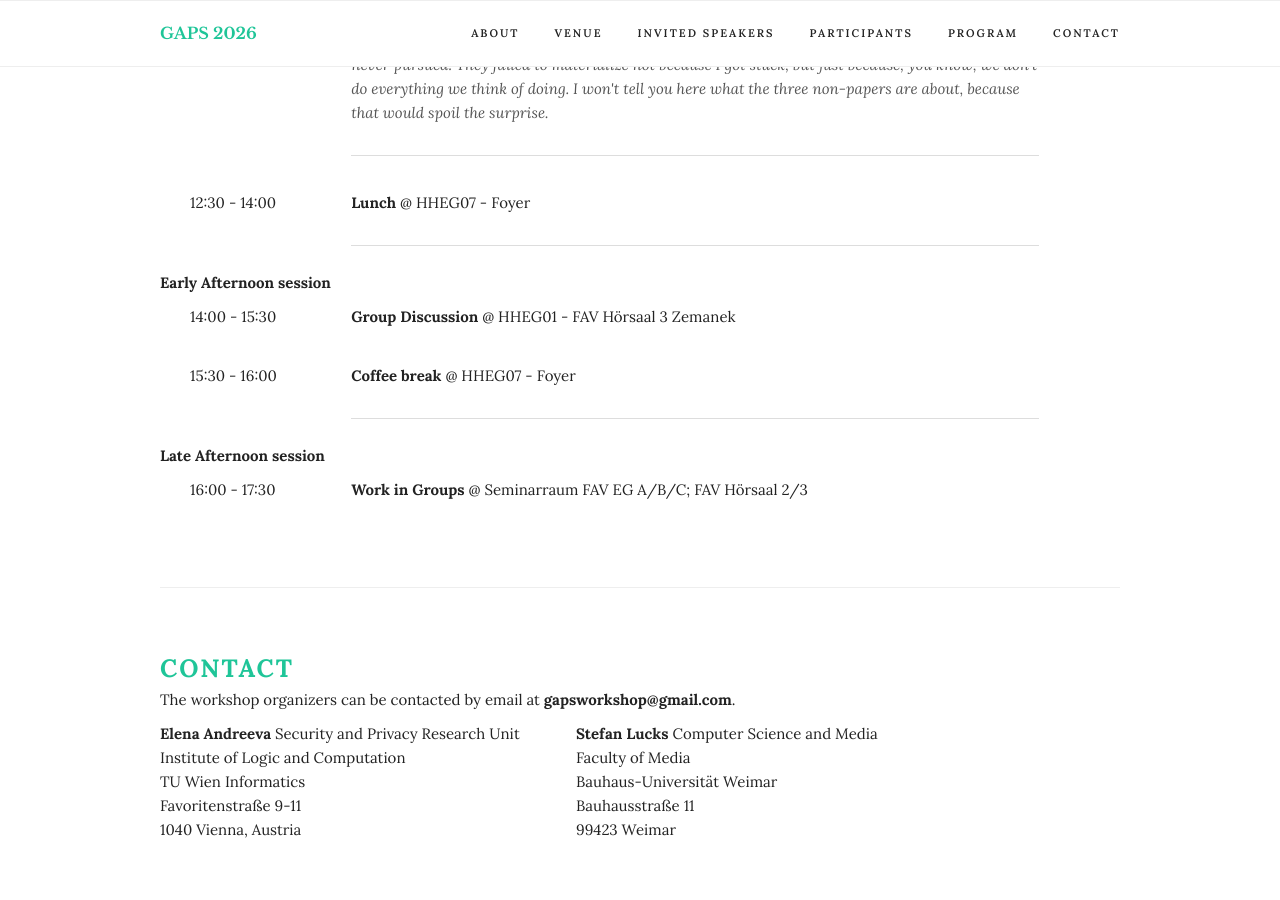
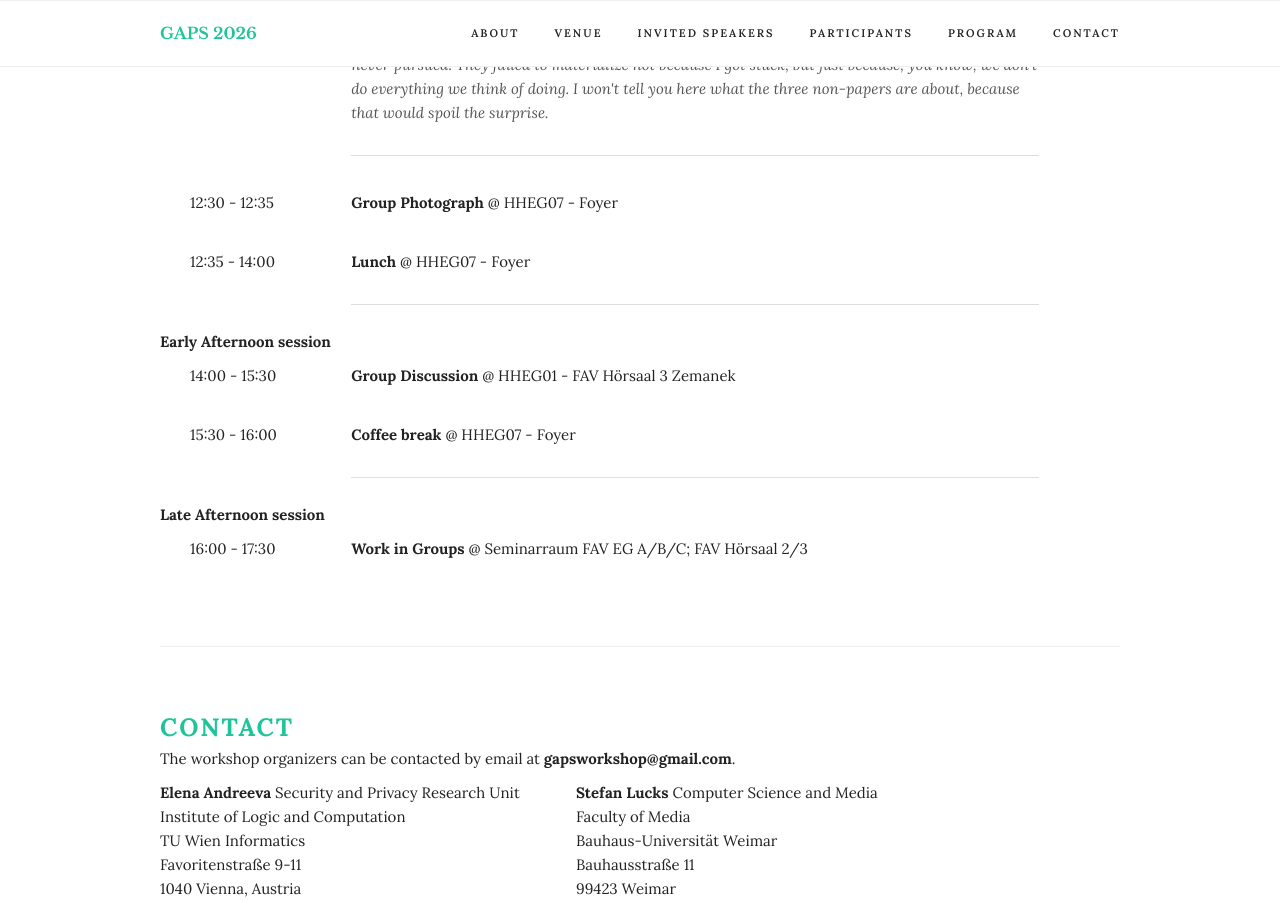
Before and after one commit to gapsworkshop/gaps2026, a Jekyll site: the page built from index.html, in a window 1280 px wide and 900 px high, scrolled down 3521 px. Built offline with Jekyll 4.4.1, drawn with Linux system fonts in a browser that asks for light colours.

Commit message:
updated program

```diff
--- a/_data/program.yml
+++ b/_data/program.yml
@@ -24,8 +24,12 @@
           location: "HEEG02 - FAV Hörsaal 1 Helmut Veith"
           speaker: "Phillip Rogaway"
           note: "People usually give talks about papers they've written. I thought it would be fun to turn that around and talk about papers that I didn't write. I'll reach into the distant recesses of memory to identify three problems in symmetric cryptography that I once thought would make for good papers, but that I never pursued. They failed to materialize not because I got stuck, but just because, you know, we don't do everything we think of doing. I won't tell you here what the three non-papers are about, because that would spoil the surprise."
+      others:
+        - time: "12:30 - 12:35"
+          type: "Group Photograph"
+          location: "HHEG07 - Foyer"
     - break:
-        time: "12:30 - 14:00"
+        time: "12:35 - 14:00"
         type: "Lunch"
         location: "HHEG07 - Foyer"
     - name: "Early Afternoon"
```
